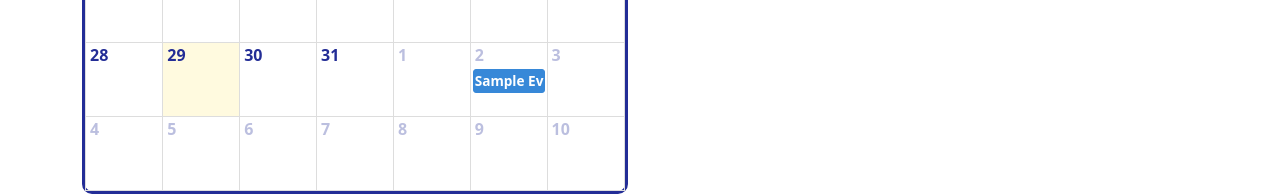
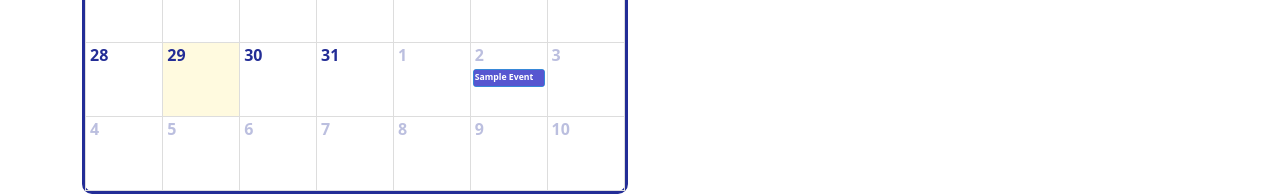
Before and after one commit to seophohoho/PlanIsJustNow-fe, a React (Create React App) app: page /Calender in a window 1280 px wide. Shown: the part 483-679 px from the top of the page. Built offline with nearby package versions, Linux system fonts and the light colour scheme.

Commit message:
이벤트 css 수정

```diff
--- a/src/styles/CalenderMain.css
+++ b/src/styles/CalenderMain.css
@@ -12,6 +12,11 @@ a{
     margin: auto !important;
 }
 
+.fc-event-title-container,
+.fc-event-title{
+    background-color: rgb(86, 86, 208);
+    font-size: 0.8em;
+}
 
 .fc-daygrid-day-top{
     display: block !important;
```
